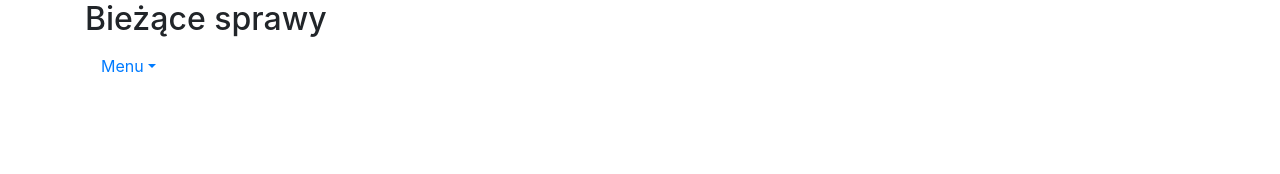
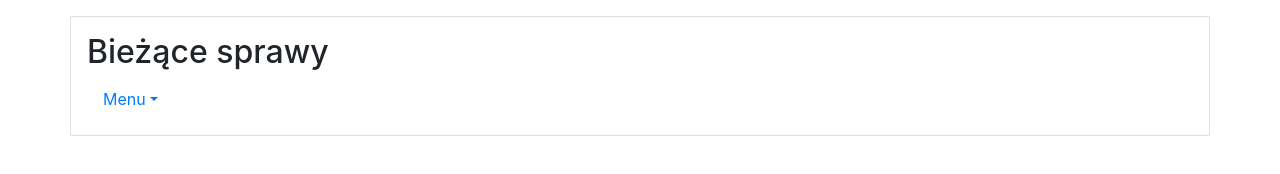
Before and after one commit to szylem/tab, a website: page index.html in a window 1280 px wide. Drawn offline with nearby package versions, Linux system fonts and the light colour scheme.

Commit message:
Update index.html

```diff
--- a/index.html
+++ b/index.html
@@ -10,7 +10,7 @@
 <title>Bieżące sprawy</title>
 </head>
 <body>
- <div class="container">
+ <div class="container p-3 my-3 border">
   <h2>Bieżące sprawy</h2>
   <ul class="nav nav-pills">
     <li class="nav-item dropdown">
```
